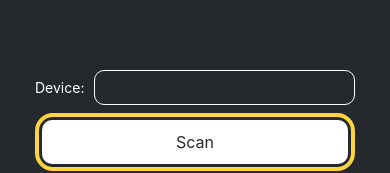
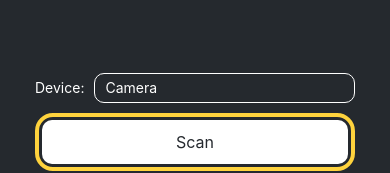
Before and after one commit to tony-xlh/expo-document-scanner, a React Native app: screen / in a window 390 px wide. Shown: the part 585-758 px from the top of the page. Built offline with nearby package versions, Linux system fonts and the light colour scheme.

Commit message:
implement device selection

```diff
--- a/App.js
+++ b/App.js
@@ -2,17 +2,24 @@ import { StatusBar } from 'expo-status-bar';
 import { StyleSheet, View, Image, Text } from 'react-native';
 import Button from './components/Button';
 import { useState } from 'react';
-import ScannerPicker from './components/ScannerPicker';
+import DevicePicker from './components/DevicePicker';
 import Select from './components/Select';
 
 const PlaceholderImage = require('./assets/thumbnail.png');
 
 export default function App() {
-  const [showScannerPicker,setShowScannerPicker] = useState(false);
+  const [showDevicePicker,setShowDevicePicker] = useState(false);
+  const [devices,setDevices] = useState(["Camera","Scanner"]);
+  const [selectedDevice,setSelectedDevice] = useState("Camera");
+
   return (
     <View style={styles.container}>
-      {showScannerPicker && (
-        <ScannerPicker></ScannerPicker>
+      {showDevicePicker && (
+        <DevicePicker devices={devices} onPress={(device) => {
+          console.log(device);
+          setSelectedDevice(device);
+          setShowDevicePicker(false);
+        }}></DevicePicker>
       )}
       <View style={styles.imageContainer}>
         <Image source={PlaceholderImage} style={styles.image} />
@@ -20,7 +27,7 @@ export default function App() {
       <View style={styles.footerContainer}>
         <View style={styles.scanner}>
           <Text style={styles.label}>Device:</Text>
-          <Select></Select>
+          <Select label={selectedDevice} onPress={()=>setShowDevicePicker(true)}></Select>
         </View>
         <Button label="Scan" />
       </View>
--- /dev/null
+++ b/components/DevicePicker.js
@@ -0,0 +1,30 @@
+import { View, Text, FlatList, Pressable, StyleSheet } from 'react-native';
+
+export default function DevicePicker({ devices,onPress }) {
+  return (
+    <View style={styles.container}>
+      <Text style={{color: "white"}}>Select a device:</Text>
+      {devices.map((device, idx) => (
+        <Pressable key={idx} onPress={()=>onPress(device)}>
+          <Text style={styles.item}>{device}</Text>
+        </Pressable>
+      ))}
+    </View>
+  );
+}
+
+const styles = StyleSheet.create({
+  container: {
+    paddingTop: 40,
+    paddingLeft: 20,
+    width: "100%",
+    height: "100%",
+    alignItems: 'flex-start',
+  },
+  item: {
+    color: "white",
+    padding: 10,
+    fontSize: 18,
+    height: 44,
+  },
+});
--- a/components/ScannerPicker.js
+++ /dev/null
@@ -1,40 +0,0 @@
-import { View, Text, FlatList,StyleSheet } from 'react-native';
-
-export default function ScannerPicker({ label, onPress }) {
-  return (
-    <View style={styles.container}>
-       <Text style={{color: "white"}}>Select a scanner:</Text>
-       <FlatList
-        data={[
-          {key: 'Devin'},
-          {key: 'Dan'},
-          {key: 'Dominic'},
-          {key: 'Jackson'},
-          {key: 'James'},
-          {key: 'Joel'},
-          {key: 'John'},
-          {key: 'Jillian'},
-          {key: 'Jimmy'},
-          {key: 'Julie'},
-        ]}
-        renderItem={({item}) => <Text style={styles.item}>{item.key}</Text>}
-      />
-    </View>
-  );
-}
-
-const styles = StyleSheet.create({
-  container: {
-    paddingTop: 40,
-    paddingLeft: 20,
-    width: "100%",
-    height: "100%",
-    alignItems: 'flex-start',
-  },
-  item: {
-    color: "white",
-    padding: 10,
-    fontSize: 18,
-    height: 44,
-  },
-});
--- a/components/Select.js
+++ b/components/Select.js
@@ -9,7 +9,7 @@ export default function Select({ label, onPress }) {
           style={[styles.button]}
           onPress={onPress}
         >
-          <Text style={[styles.buttonLabel, { color: "#25292e" }]}>{label}</Text>
+          <Text style={[styles.label]}>{label}</Text>
         </Pressable>
     </View>
   );
@@ -21,6 +21,11 @@ const styles = StyleSheet.create({
     borderWidth: 1,
     borderColor: "white",
     borderRadius: 10,
-    height: 35,
+    height: 30,
+    justifyContent:"center",
   },
+  label:{
+    marginLeft: 10,
+    color: "white",
+  }
 });
```
